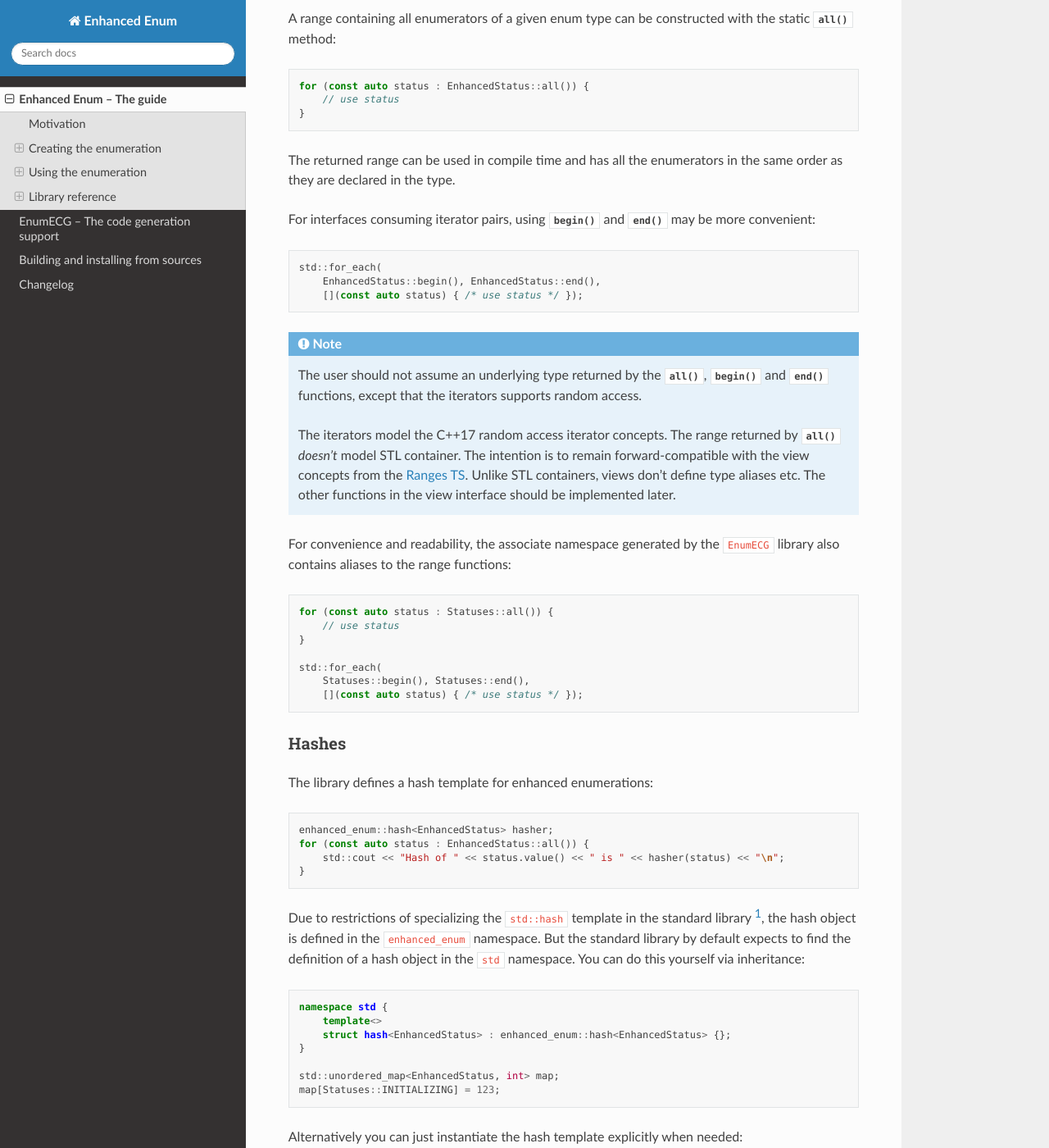
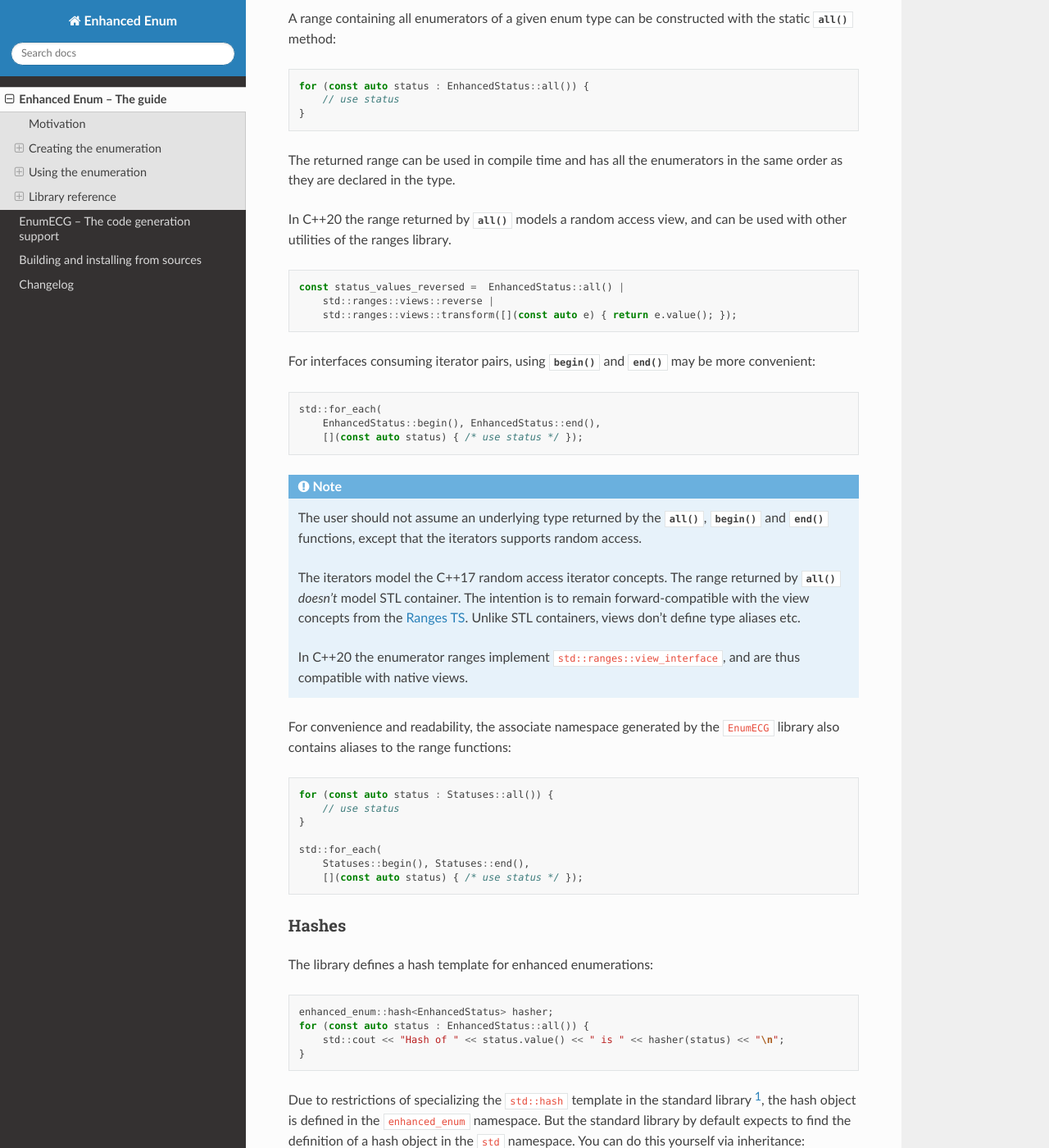
Before and after one commit to jasujm/enhanced-enum, a Sphinx documentation site: the page built from docs/enhancedenumlib.rst, in a window 1280 px wide and 1400 px high, scrolled down 5181 px. Shown: the whole window at 82% size. Built offline with Sphinx 7.4.7 and the Read the Docs theme 2.0.0, drawn with Linux system fonts in a browser that asks for light colours.

Commit message:
Improve C++20 ranges support

```diff
--- a/CHANGELOG.rst
+++ b/CHANGELOG.rst
@@ -1,3 +1,9 @@
+Unreleased
+----------
+
+Changed
+  - Make the range returned by ``all()`` implement the C++20 view concept
+
 Version 0.7
 -----------
 
--- a/docs/enhancedenumlib.rst
+++ b/docs/enhancedenumlib.rst
@@ -304,6 +304,15 @@ constructed with the static :cpp:func:`all()` method:
 The returned range can be used in compile time and has all the
 enumerators in the same order as they are declared in the type.
 
+In C++20 the range returned by :cpp:func:`all()` models a random access view,
+and can be used with other utilities of the ranges library.
+
+.. code-block:: c++
+
+   const status_values_reversed =  EnhancedStatus::all() |
+       std::ranges::views::reverse |
+       std::ranges::views::transform([](const auto e) { return e.value(); });
+
 For interfaces consuming iterator pairs, using :cpp:func:`begin()` and
 :cpp:func:`end()` may be more convenient:
 
@@ -324,8 +333,10 @@ For interfaces consuming iterator pairs, using :cpp:func:`begin()` and
    container. The intention is to remain forward-compatible with the
    view concepts from the `Ranges TS
    <http://www.open-std.org/jtc1/sc22/wg21/docs/papers/2018/p0896r3.pdf>`_. Unlike
-   STL containers, views don't define type aliases etc. The other
-   functions in the view interface should be implemented later.
+   STL containers, views don't define type aliases etc.
+
+   In C++20 the enumerator ranges implement ``std::ranges::view_interface``, and
+   are thus compatible with native views.
 
 For convenience and readability, the associate namespace generated by
 the ``EnumECG`` library also contains aliases to the range functions:
```
Also changed, not shown: 3 other files.
